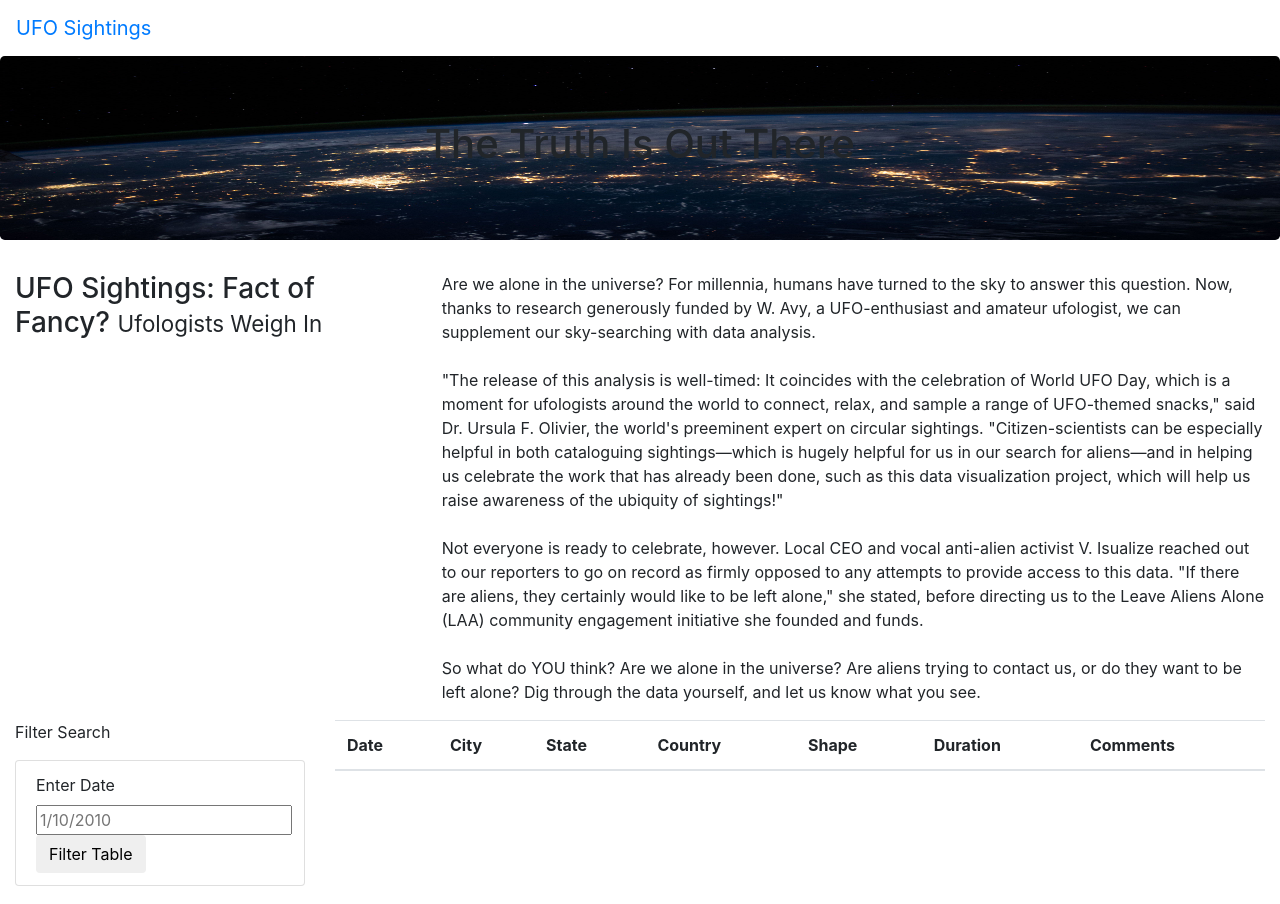
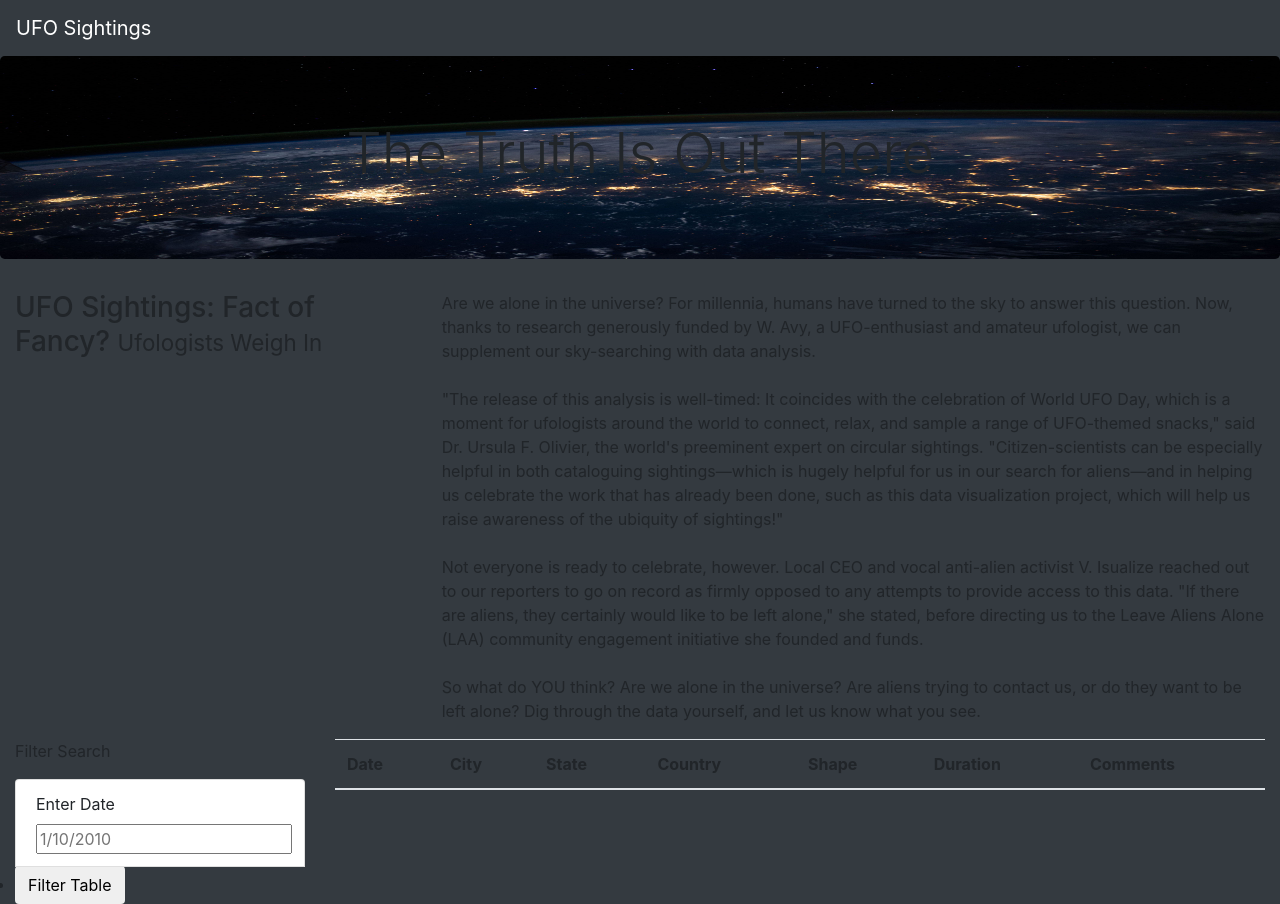
Before and after one commit to rcepsan/UFOs, a plain HTML site: page index.html in a window 1280 px wide. Drawn offline with nearby package versions, Linux system fonts and the light colour scheme.

Commit message:
uploading finished index.html classwork

```diff
--- a/index.html
+++ b/index.html
@@ -13,14 +13,14 @@
     />
     <link rel="stylesheet" href="static/css/style.css">
 </head>
-<body>
-    <div class="wrapper">
-        <nav class="navbar navbar-expand-lg">
-            <a class="navbar-brand" href="index.html">UFO Sightings</a>
+<body class="bg-dark">
+      <div class="wrapper">
+        <nav class="navbar navbar-dark bg-dark navbar-expand-lg">
+          <a class="navbar-brand" href="index.html">UFO Sightings</a>
           </nav>
     </div>
     <div class="jumbotron">
-      <h1>The Truth Is Out There</h1>
+      <h1 class="display-4">The Truth Is Out There</h1>
     </div>
     <div class="container-fluid">
       <div class="row">
@@ -37,14 +37,18 @@
   <div class="container-fluid">
     <div class="row">
       <div class="col-md-3">
+        <form>
           <p>Filter Search</p>
           <ul class="list-group">
               <li class="list-group-item">
                   <label for="date">Enter Date</label>
                   <input type="text" placeholder="1/10/2010" id="datetime" />
+              </li>
+              <li>
                   <button id="filter-btn" type="button" class="btn btn-default">Filter Table</button>
-              </li>
+                </li>
           </ul>
+        </form>
     </div>
     <div class="col-md-9">
       <table class="table table-striped">
@@ -64,8 +68,8 @@
     </div>
   </div>
 </div>
-<script src="https://cdnjs.cloudflare.com/ajax/libs/d3/4.11.0/d3.js"></script>
-<script src="static/js/data.js"></script>
-<script src="static/js/app.js"></script>
+<script src="https://cdnjs.cloudflare.com/ajax/libs/d3/4.12.0/d3.js"></script>
+<script src="js/data.js"></script>
+<script src="js/app.js"></script>
 </body>
 </html>
```
